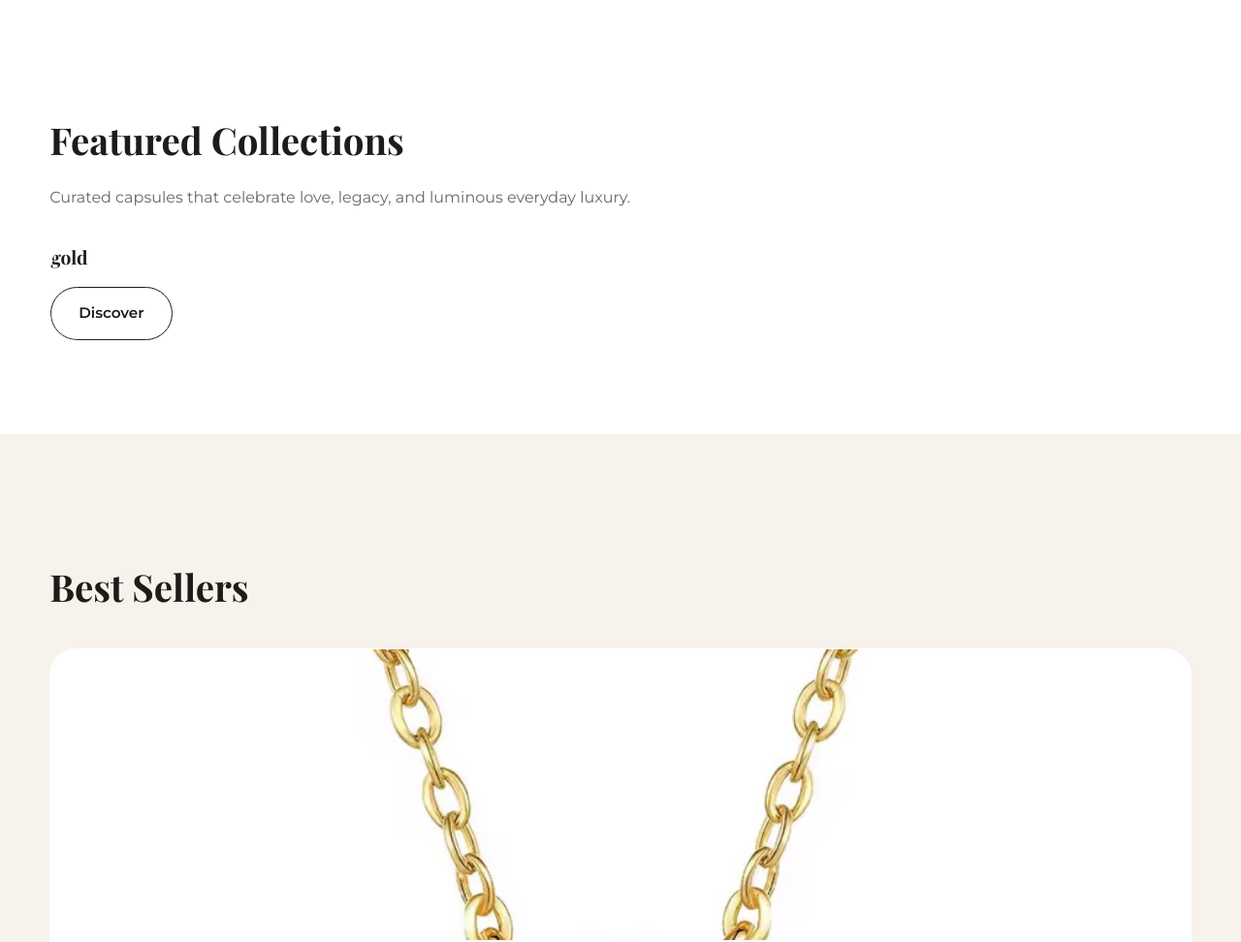
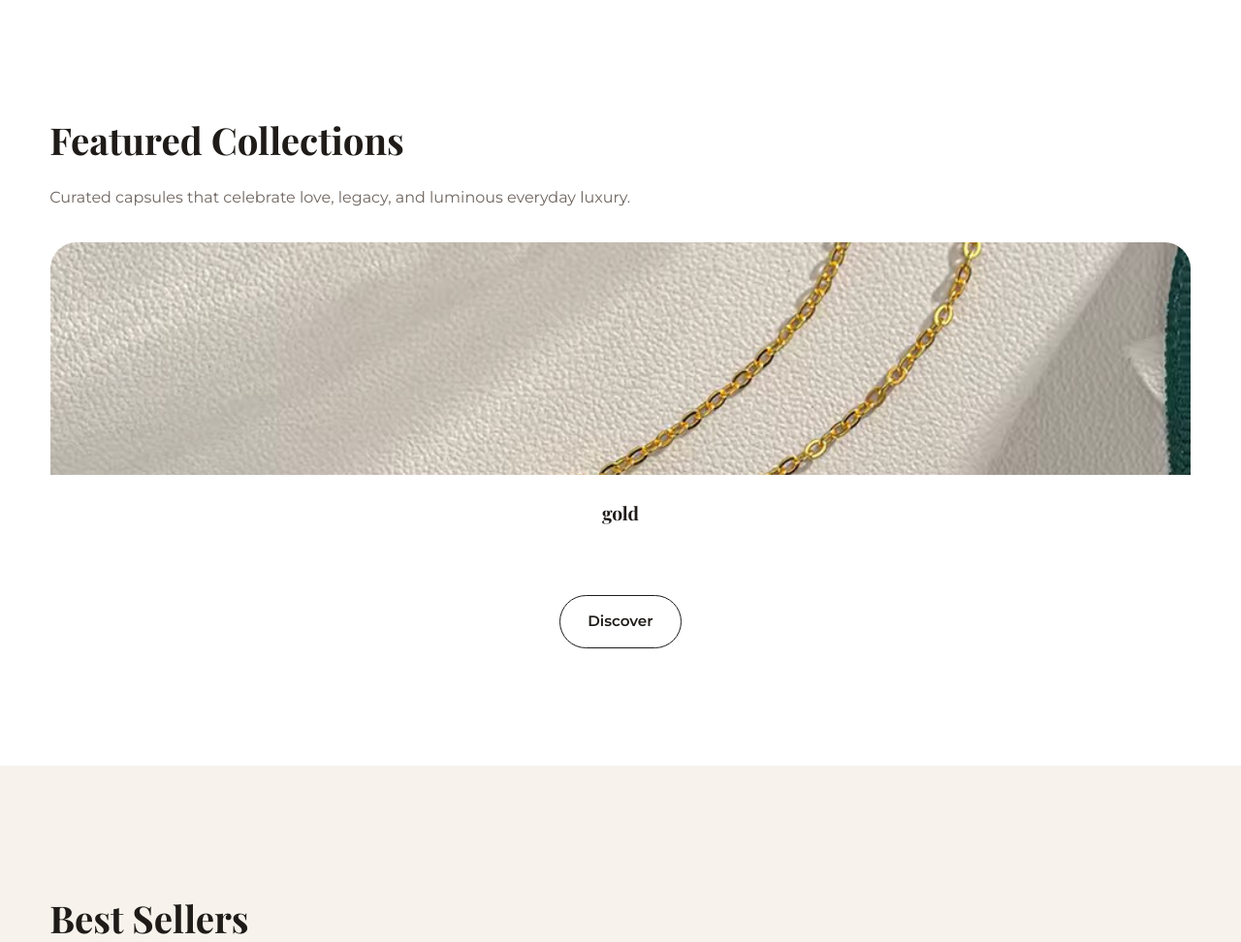
Before and after one commit to AaronTech112/Kays-Lumiere-WebApp, a Django app: page / in a window 1280 px wide. Shown: the part 962-1934 px from the top of the page at 97% size. Run offline with Django 5.2, Linux system fonts and the light colour scheme; data comes from the database, SQL or seed files in the repository; both versions use the stored data as it was after the commit.

```diff
--- a/static/css/style.css
+++ b/static/css/style.css
@@ -481,6 +481,58 @@ select {
   padding: 22px;
 }
 
+.featured-collections {
+  align-items: stretch;
+}
+
+.collection-card {
+  text-align: center;
+  display: flex;
+  flex-direction: column;
+}
+
+.collection-media {
+  width: 100%;
+  overflow: hidden;
+}
+
+.collection-media img,
+.collection-placeholder {
+  width: 100%;
+  height: 240px;
+  object-fit: cover;
+}
+
+.collection-placeholder {
+  background: var(--ivory);
+  color: var(--muted);
+  display: flex;
+  align-items: center;
+  justify-content: center;
+  font-weight: 600;
+  padding: 24px;
+}
+
+.collection-content {
+  padding: 24px;
+  display: flex;
+  flex-direction: column;
+  align-items: center;
+  gap: 12px;
+}
+
+.collection-title {
+  margin-bottom: 0;
+}
+
+.collection-desc {
+  color: var(--muted);
+}
+
+.collection-card .btn {
+  margin-top: 6px;
+}
+
 .product-title {
   font-family: "Playfair Display", serif;
   margin: 0 0 8px;
--- a/templates/index.html
+++ b/templates/index.html
@@ -54,29 +54,72 @@
         <p class="section-subtitle">
           Curated capsules that celebrate love, legacy, and luminous everyday luxury.
         </p>
-        <div class="grid grid-3" style="margin-top: 32px">
+        <div class="grid grid-3 featured-collections" style="margin-top: 32px">
           {% for collection in collections %}
-          <article class="card">
-            <h3 class="product-title">{{ collection.name }}</h3>
-            <p>{{ collection.description|truncatewords:10 }}</p>
-            <a class="btn btn-outline" href="{% url 'collections' %}">Discover</a>
+          <article class="card collection-card">
+            <div class="collection-media">
+              {% if collection.banner_image %}
+              <img
+                src="{{ collection.banner_image.url }}"
+                alt="{{ collection.name }} styling"
+                loading="lazy"
+                data-lightbox-trigger
+              />
+              {% else %}
+              <div class="collection-placeholder">{{ collection.name }}</div>
+              {% endif %}
+            </div>
+            <div class="collection-content">
+              <h3 class="product-title collection-title">{{ collection.name }}</h3>
+              <p class="collection-desc">{{ collection.description|truncatewords:10 }}</p>
+              <a class="btn btn-outline" href="{% url 'collections' %}">Discover</a>
+            </div>
           </article>
           {% empty %}
-          <!-- Fallback if no collections -->
-          <article class="card">
-            <h3 class="product-title">Bridal Lumière</h3>
-            <p>Graceful silhouettes for weddings that deserve eternal brilliance.</p>
-            <a class="btn btn-outline" href="{% url 'collections' %}">Discover</a>
+          <article class="card collection-card">
+            <div class="collection-media">
+              <img
+                src="{% static 'images/home-image-2.jpg' %}"
+                alt="Bridal Lumière"
+                loading="lazy"
+                data-lightbox-trigger
+              />
+            </div>
+            <div class="collection-content">
+              <h3 class="product-title collection-title">Bridal Lumière</h3>
+              <p class="collection-desc">Graceful silhouettes for weddings that deserve eternal brilliance.</p>
+              <a class="btn btn-outline" href="{% url 'collections' %}">Discover</a>
+            </div>
           </article>
-          <article class="card">
-            <h3 class="product-title">Eternal Engagement</h3>
-            <p>Statement solitaires and halos sculpted to capture forever.</p>
-            <a class="btn btn-outline" href="{% url 'collections' %}">Discover</a>
+          <article class="card collection-card">
+            <div class="collection-media">
+              <img
+                src="{% static 'images/home-image-3.jpg' %}"
+                alt="Eternal Engagement"
+                loading="lazy"
+                data-lightbox-trigger
+              />
+            </div>
+            <div class="collection-content">
+              <h3 class="product-title collection-title">Eternal Engagement</h3>
+              <p class="collection-desc">Statement solitaires and halos sculpted to capture forever.</p>
+              <a class="btn btn-outline" href="{% url 'collections' %}">Discover</a>
+            </div>
           </article>
-          <article class="card">
-            <h3 class="product-title">Everyday Radiance</h3>
-            <p>Delicate layers and modern essentials for elevated moments.</p>
-            <a class="btn btn-outline" href="{% url 'collections' %}">Discover</a>
+          <article class="card collection-card">
+            <div class="collection-media">
+              <img
+                src="{% static 'images/home-image-4.jpg' %}"
+                alt="Everyday Radiance"
+                loading="lazy"
+                data-lightbox-trigger
+              />
+            </div>
+            <div class="collection-content">
+              <h3 class="product-title collection-title">Everyday Radiance</h3>
+              <p class="collection-desc">Delicate layers and modern essentials for elevated moments.</p>
+              <a class="btn btn-outline" href="{% url 'collections' %}">Discover</a>
+            </div>
           </article>
           {% endfor %}
         </div>
--- a/templates/order_detail.html
+++ b/templates/order_detail.html
@@ -47,7 +47,7 @@
             </div>
             <div class="order-total">
               <span>Subtotal</span>
-              <span>₦{{ order.total_amount|add:"-2500" }}</span> <!-- Approximation since we don't store subtotal separately -->
+              <span>₦{{ order.subtotal }}</span>
             </div>
             <div class="order-total">
                 <span>Shipping</span>
```
Also changed, not shown: orders/views.py (+8 -9 lines), templates/checkout.html (+71 -12 lines), db.sqlite3.
